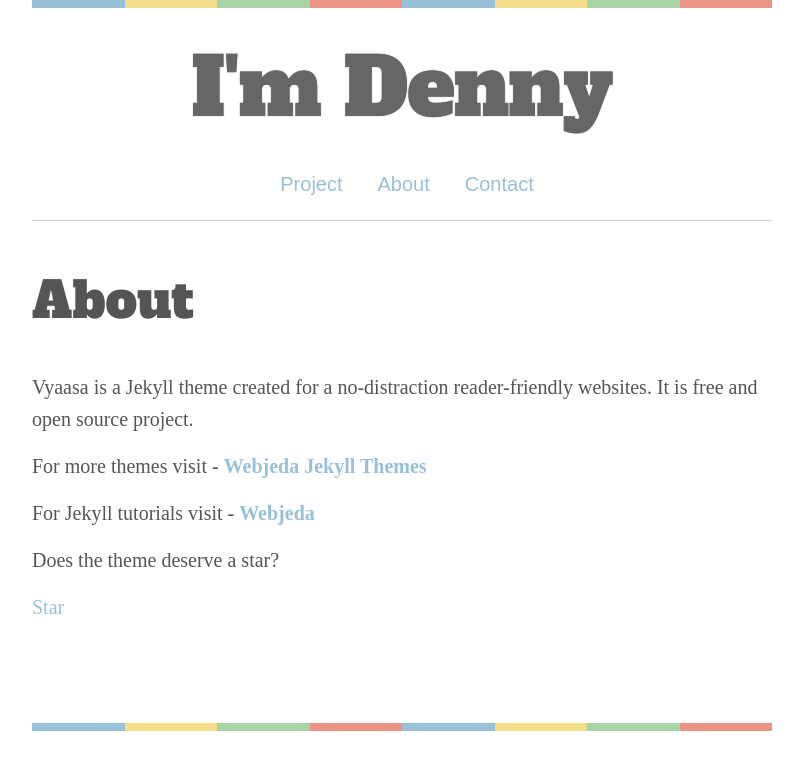
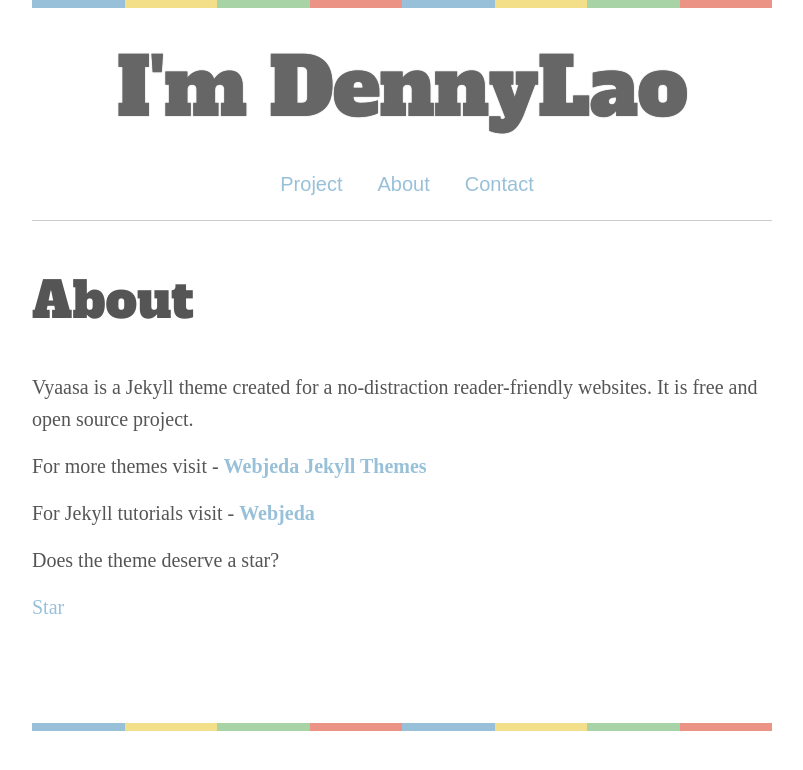
Before and after one commit to szdenny/szdenny.github.io, a Jekyll site: the page built from _pages/about.md, in a window 1280 px wide. Shown: the top 770 px of the page, without its empty margins (238-1041 px from the left). Built offline with Jekyll 4.4.1, drawn with Linux system fonts in a browser that asks for light colours; some web fonts are replaced.

Commit message:
Update _config.yml

```diff
--- a/_config.yml
+++ b/_config.yml
@@ -1,7 +1,7 @@
 #Created by webjeda - http://webjeda.com
 
 # Site settings
-title: "I'm Denny"
+title: "I'm DennyLao"
 title-font-size: '4em' # a provision to adjust the size of your title. If it is too long then do resize to a smaller value. By default it will be 4em.
 
 email: szdenny@gmail.com
```
